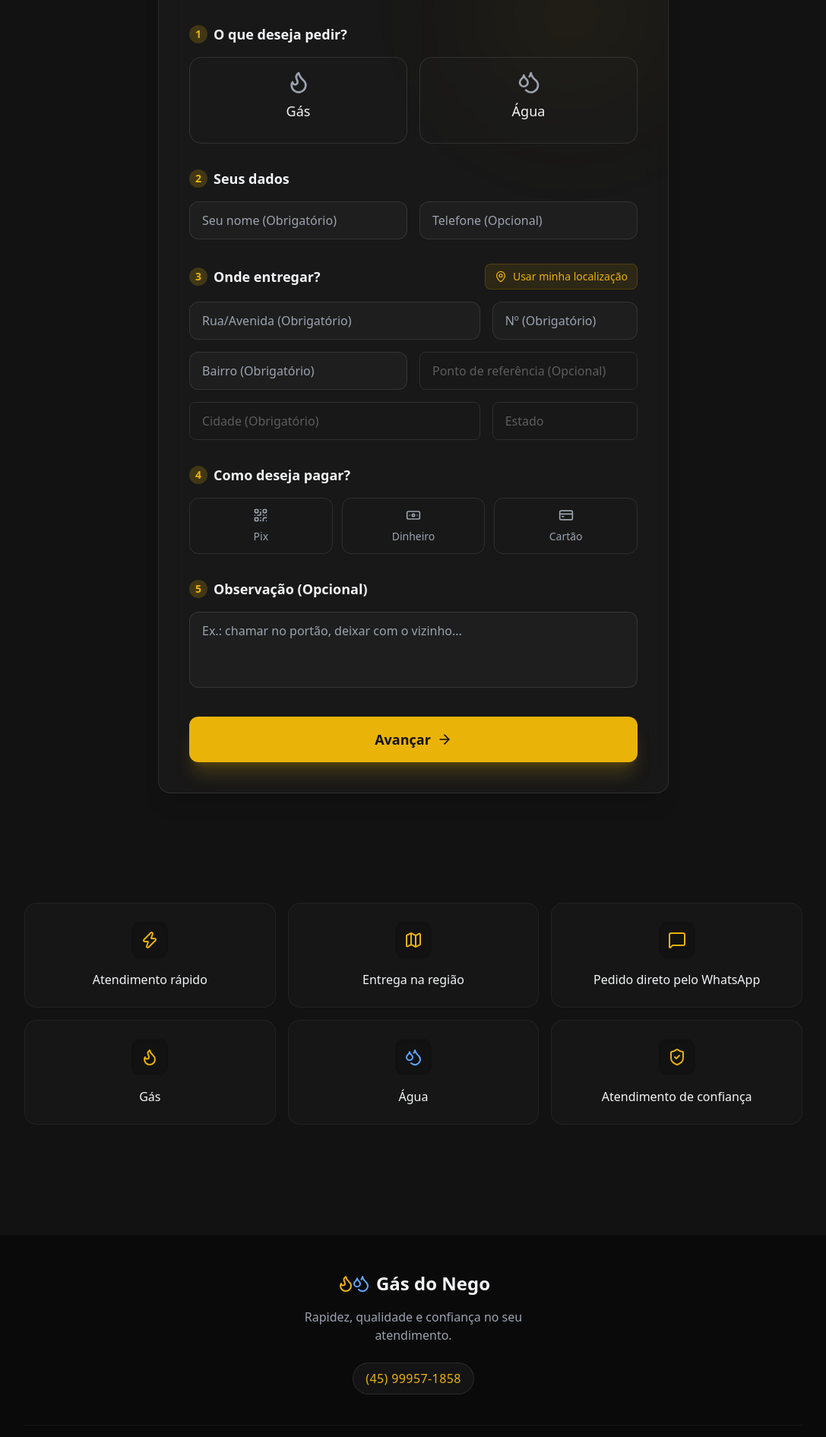
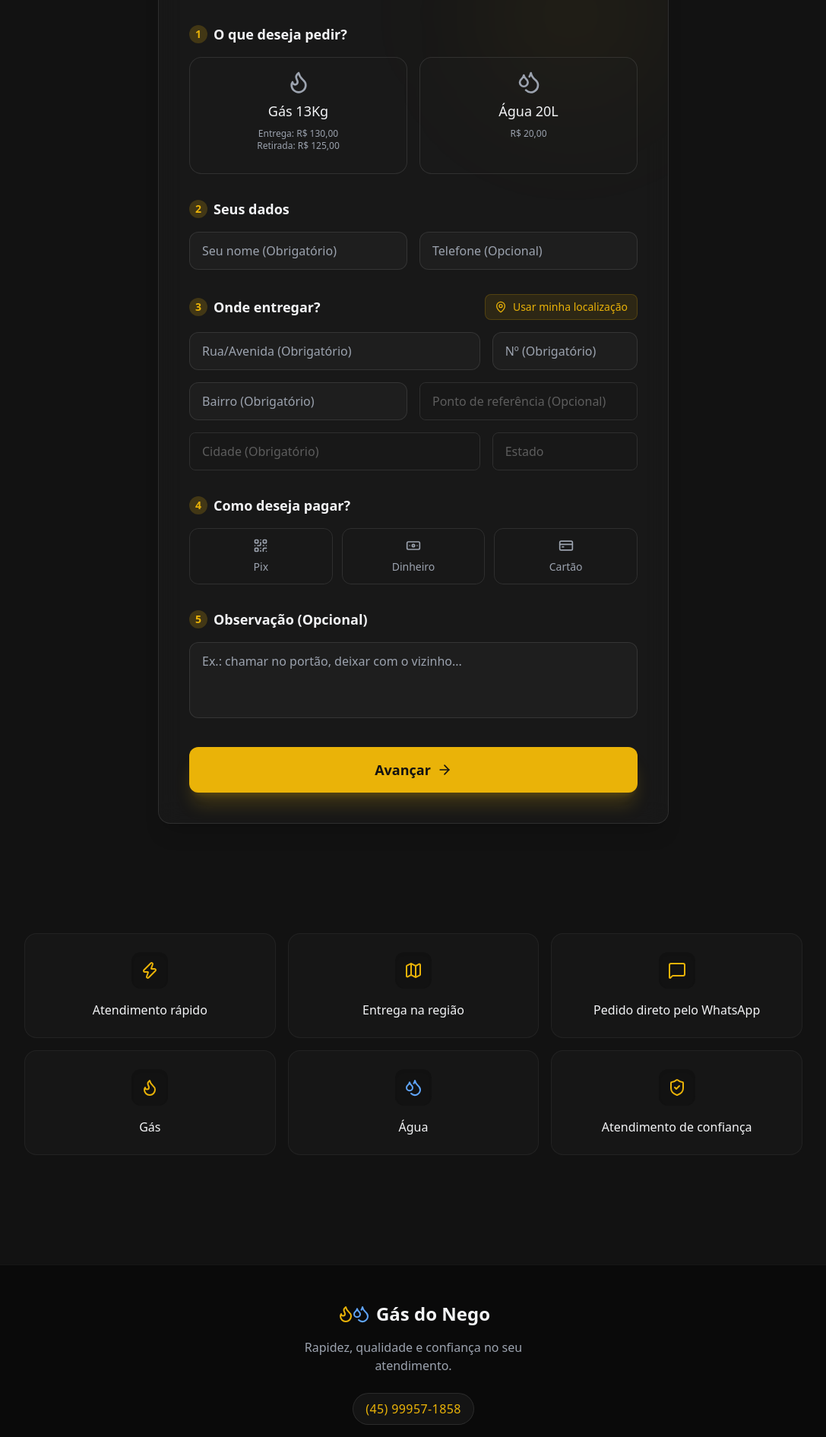
Before and after one commit to vitordematos2016-cloud/clientes-gas, a React (Vite) app in the folder app/: page / in a window 1280 px wide. Shown: the part 1500-3391 px from the top of the page at 76% size, without its empty margins (96-1183 px from the left). Built offline with nearby package versions, Linux system fonts and the light colour scheme.

Commit message:
feat: adicionar precos dos produtos e email no footer

```diff
--- a/app/src/components/Footer.tsx
+++ b/app/src/components/Footer.tsx
@@ -1,4 +1,4 @@
-import { Flame, Droplets } from 'lucide-react';
+import { Flame, Droplets, Mail } from 'lucide-react';
 
 export function Footer() {
   return (
@@ -16,8 +16,14 @@ export function Footer() {
           Rapidez, qualidade e confiança no seu atendimento.
         </p>
 
-        <div className="bg-surface/50 px-4 py-2 rounded-full border border-white/10 mb-10 text-primary font-medium tracking-wide">
-          (45) 99957-1858
+        <div className="flex flex-col items-center gap-3 mb-10">
+          <div className="bg-surface/50 px-4 py-2 rounded-full border border-white/10 text-primary font-medium tracking-wide">
+            (45) 99957-1858
+          </div>
+          <div className="flex items-center gap-2 text-textMuted hover:text-white transition-colors">
+            <Mail className="w-4 h-4" />
+            <a href="mailto:gasibema@hotma.com">gasibema@hotma.com</a>
+          </div>
         </div>
 
         <div className="w-full border-t border-white/5 pt-6 flex flex-col md:flex-row justify-between items-center gap-4 text-sm text-textMuted/60">
--- a/app/src/components/OrderForm.tsx
+++ b/app/src/components/OrderForm.tsx
@@ -193,7 +193,8 @@ export function OrderForm() {
                   >
                     <div className="flex flex-col items-center gap-2 mb-3">
                       <Flame className={`w-8 h-8 ${selectedTypes.gas ? 'text-primary' : 'text-textMuted'}`} />
-                      <span className="font-medium text-lg">Gás</span>
+                      <span className="font-medium text-lg">Gás 13Kg</span>
+                      <span className="text-xs text-textMuted text-center">Entrega: R$ 130,00<br/>Retirada: R$ 125,00</span>
                     </div>
                     {selectedTypes.gas && (
                       <div className="flex items-center justify-center gap-4 bg-background rounded-xl p-2" onClick={e => e.stopPropagation()}>
@@ -213,7 +214,8 @@ export function OrderForm() {
                   >
                     <div className="flex flex-col items-center gap-2 mb-3">
                       <Droplets className={`w-8 h-8 ${selectedTypes.agua ? 'text-blue-400' : 'text-textMuted'}`} />
-                      <span className="font-medium text-lg">Água</span>
+                      <span className="font-medium text-lg">Água 20L</span>
+                      <span className="text-xs text-textMuted text-center">R$ 20,00</span>
                     </div>
                     {selectedTypes.agua && (
                       <div className="flex items-center justify-center gap-4 bg-background rounded-xl p-2" onClick={e => e.stopPropagation()}>
```
